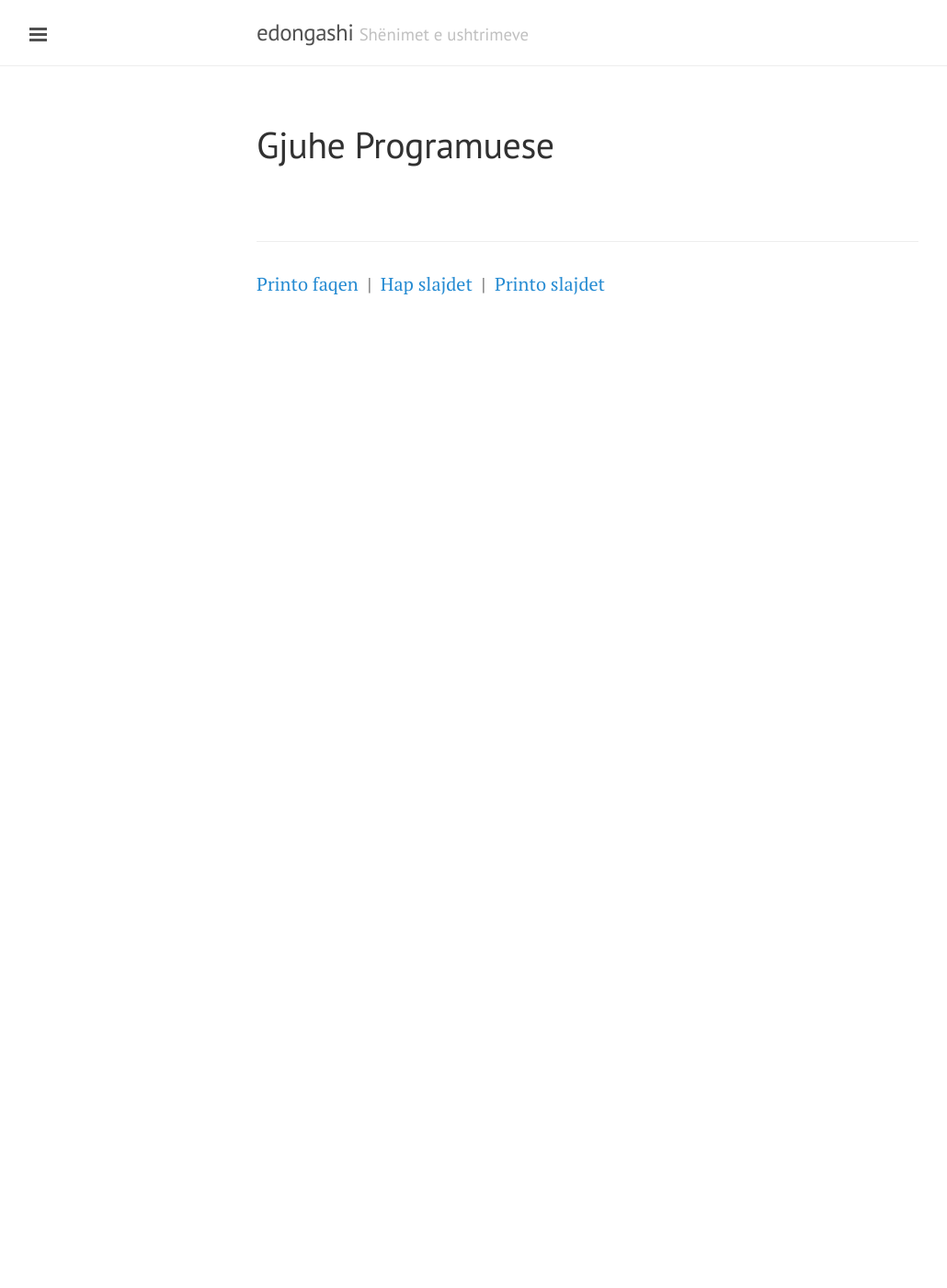
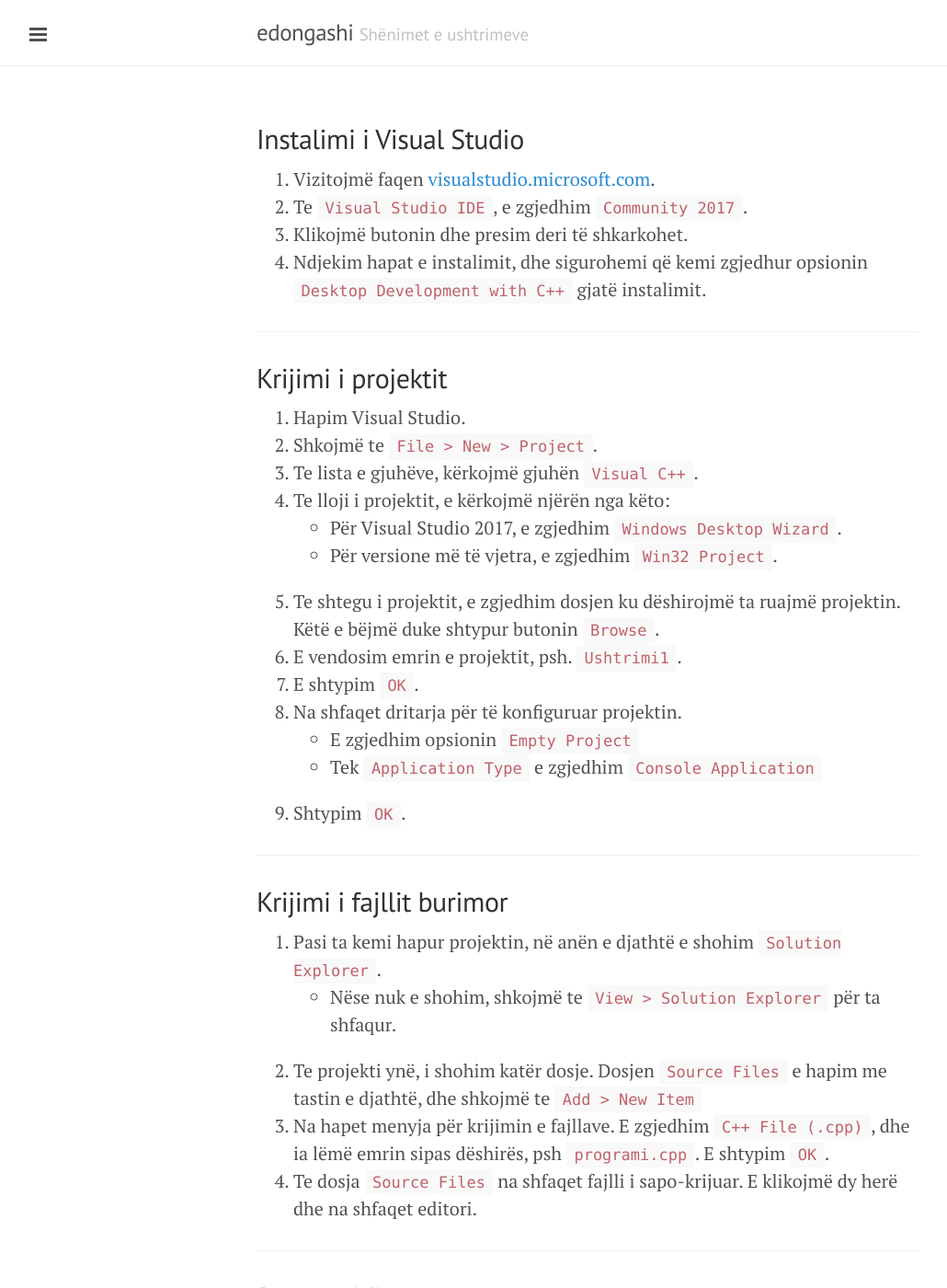
Before and after one commit to blerimrexha/edongashi.github.io, a Jekyll site: the page built from lendet/gjuhe-programuese/ushtrime/java1.md, in a window 1280 px wide and 1400 px high. Shown: the whole window at 92% size, without its empty margins (1-1031 px from the left). Built offline with Jekyll 4.4.1, drawn with Linux system fonts in a browser that asks for light colours; our own code applies the rules of GitHub Pages for plain Markdown files; some of the changed text lies outside the part shown.

Commit message:
Ushtrimi 1

````diff
--- a/lendet/gjuhe-programuese/ushtrime/java1.md
+++ b/lendet/gjuhe-programuese/ushtrime/java1.md
@@ -1 +1,91 @@
-# Gjuhe Programuese
+## Instalimi i Visual Studio
+
+1. Vizitojmë faqen [visualstudio.microsoft.com](https://visualstudio.microsoft.com/).
+2. Te `Visual Studio IDE`, e zgjedhim `Community 2017`.
+3. Klikojmë butonin dhe presim deri të shkarkohet.
+4. Ndjekim hapat e instalimit, dhe sigurohemi që kemi zgjedhur opsionin `Desktop Development with C++` gjatë instalimit.
+
+---
+
+<!-- .slide: style="font-size:0.6em;" -->
+
+## Krijimi i projektit
+
+1. Hapim Visual Studio.
+2. Shkojmë te `File > New > Project`.
+3. Te lista e gjuhëve, kërkojmë gjuhën `Visual C++`.
+4. Te lloji i projektit, e kërkojmë njërën nga këto:
+   - Për Visual Studio 2017, e zgjedhim `Windows Desktop Wizard`.
+   - Për versione më të vjetra, e zgjedhim `Win32 Project`.
+5. Te shtegu i projektit, e zgjedhim dosjen ku dëshirojmë ta ruajmë projektin. Këtë e bëjmë duke shtypur butonin `Browse`.
+6. E vendosim emrin e projektit, psh. `Ushtrimi1`.
+7. E shtypim `OK`.
+8. Na shfaqet dritarja për të konfiguruar projektin.
+    - E zgjedhim opsionin `Empty Project`
+    - Tek `Application Type` e zgjedhim `Console Application`
+9. Shtypim `OK`.
+
+---
+
+## Krijimi i fajllit burimor
+
+<!-- .slide: style="font-size:0.6em;" -->
+
+1. Pasi ta kemi hapur projektin, në anën e djathtë e shohim `Solution Explorer`.
+    - Nëse nuk e shohim, shkojmë te `View > Solution Explorer` për ta shfaqur.
+2. Te projekti ynë, i shohim katër dosje. Dosjen `Source Files` e hapim me tastin e djathtë, dhe shkojmë te `Add > New Item`
+3. Na hapet menyja për krijimin e fajllave. E zgjedhim `C++ File (.cpp)`, dhe ia lëmë emrin sipas dëshirës, psh `programi.cpp`. E shtypim `OK`.
+4. Te dosja `Source Files` na shfaqet fajlli i sapo-krijuar. E klikojmë dy herë dhe na shfaqet editori.
+
+---
+
+## Programi fillestar
+
+Në editor, shkruajmë këtë kod:
+
+```cpp
+#include <iostream>
+using namespace std;
+
+int main() {
+  cout << "Pershendetje!" << endl;
+  return 0;
+}
+```
+
+Pas ekzekutimit shfaqet:
+
+```text
+Pershendetje
+Press any key to continue...
+```
+
+---
+
+<!-- .slide: style="font-size:0.6em;" -->
+
+## Ekzekutimi i programit
+
+1. Shkojmë te `Debug > Start Without Debugging`.
+    - Këtë veprim mund ta bëjmë edhe duke shtypur `Ctrl+F5`.
+2. Nëse kodi është në rregull, programi kompajllohet dhe shfaqet dritarja e aplikacionit.
+3. Nëse kemi gabime, na del një njoftim që programi nuk ka mundur të kompajllohet. E shtypim `No` për t'u kthyer te editori.
+4. Rikthehemi te editori dhe korigjojmë gabimet.
+    - Dritarja `Error List` na ndihmon në gjetjen e gabimeve. Gabimet mund t'i klikojmë dy herë me tastin e majtë për të na dërguar te rreshti i kodit tek i cili gjendet problemi.
+5. Pasi t'i kemi korigjuar gabimet, kthehemi te hapi 1.
+
+---
+
+## Mbyllja e projektit
+
+1. Shkojmë te `File > Close Solution`.
+    - Nëse kemi ndryshime të paruajtura, na pyet nëse dëshirojmë t'i ruajmë para se ta mbyllim projektin.
+
+---
+
+## Rihapja e projektit
+
+1. Shkojmë te `File > Open > Project/Solution`.
+2. E kërkojmë shtegun e projektit tonë.
+3. Brenda dosjes së projektit, e zgjedhim `.sln` fajllin i cili mban emrin e projektit.
+4. Shtypim `Open` dhe na hapet projekti.
````
